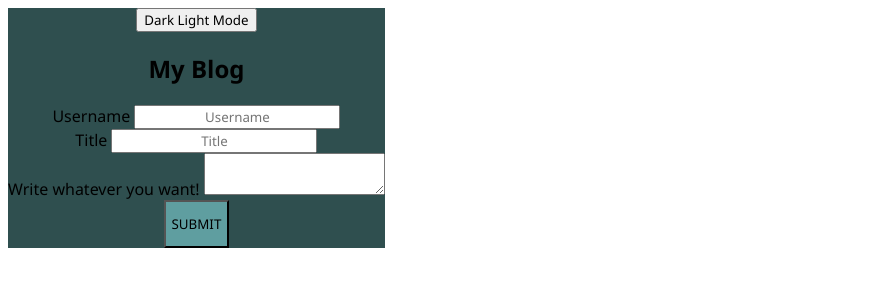
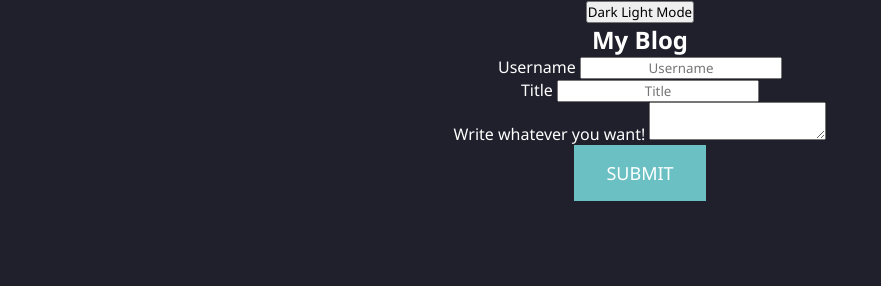
Before and after one commit to Kahlium/fourthChallengeBlogApis, a plain HTML site: page index.html in a window 1280 px wide. Shown: the whole page, without its empty margins (0-881 px from the left). Drawn offline with Linux system fonts and the light colour scheme.

Commit message:
whole page turns dark and light now

```diff
--- a/assets/css/form.css
+++ b/assets/css/form.css
@@ -1,8 +1,12 @@
 #submit
 {
+    border: none;
     cursor: pointer;
-    background-color: cadetblue;
-    height: 48px;
+    color: white;
+    background-color: #6bc0c3;
+    padding: 16px 32px;
+    font-size: 18px;
+    text-align: center;
 }
 
 .inputBox
--- a/assets/css/style.css
+++ b/assets/css/style.css
@@ -2,21 +2,32 @@
 {
     font-family: 'Segoe UI', Tahoma, Geneva, Verdana, sans-serif;
     text-align: center;
+    margin: 0px;
+    padding: 0px;
 }
 
 body
 {
     display: flex;
+    margin: auto;
+    text-align: center;
+    height: 100%;
+    width: 100%;
 }
 
 /*---------DARK MODE----------*/
 .dark
 {
-    background-color: darkslategray;
+    color: white;
+    background-color: rgb(32, 31, 44);
+    height: 100vmax;
+    width: 100vmax;
 }
 
 /*---------LIGHT MODE----------*/
 .light
 {
     background-color: white;
+    height: 100vmax;
+    width: 100vmax;
 }
--- a/assets/js/form.js
+++ b/assets/js/form.js
@@ -7,6 +7,8 @@ const submitButton = document.getElementById('submit');
 //Functions
 submitButton.addEventListener('click', function (event)
 {
+    event.preventDefault()
+
     const blogPost =
     {
         username: username.value,
--- a/assets/js/script.js
+++ b/assets/js/script.js
@@ -1,8 +1,10 @@
+//Variables
 const darkLightSwitch = document.querySelector('#modeSwitch');
 const container = document.querySelector('.container');
 
 let mode = 'dark'
 
+//Functions
 darkLightSwitch.addEventListener('click', function ()
 {
     if(mode === "dark")
```
